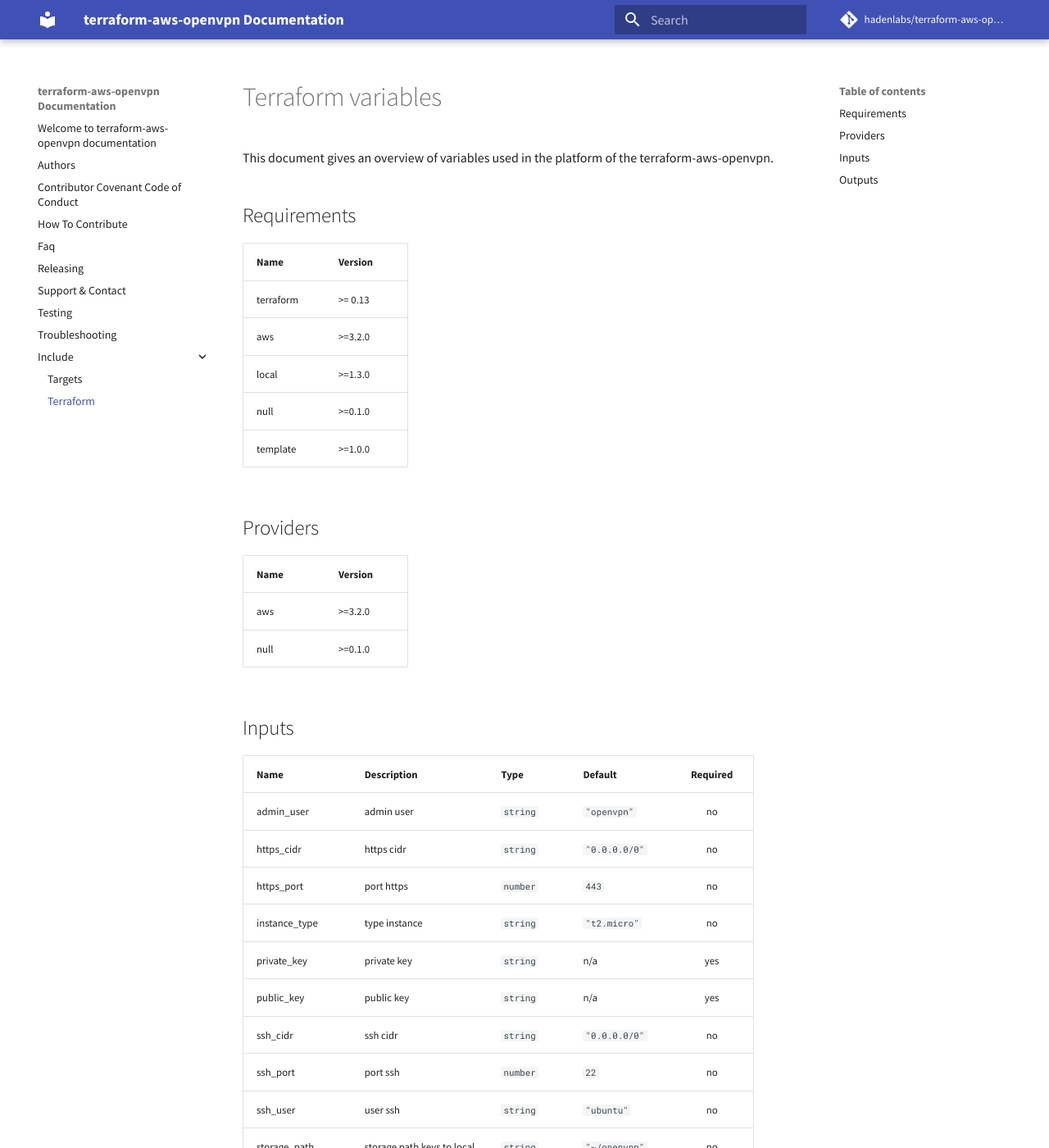
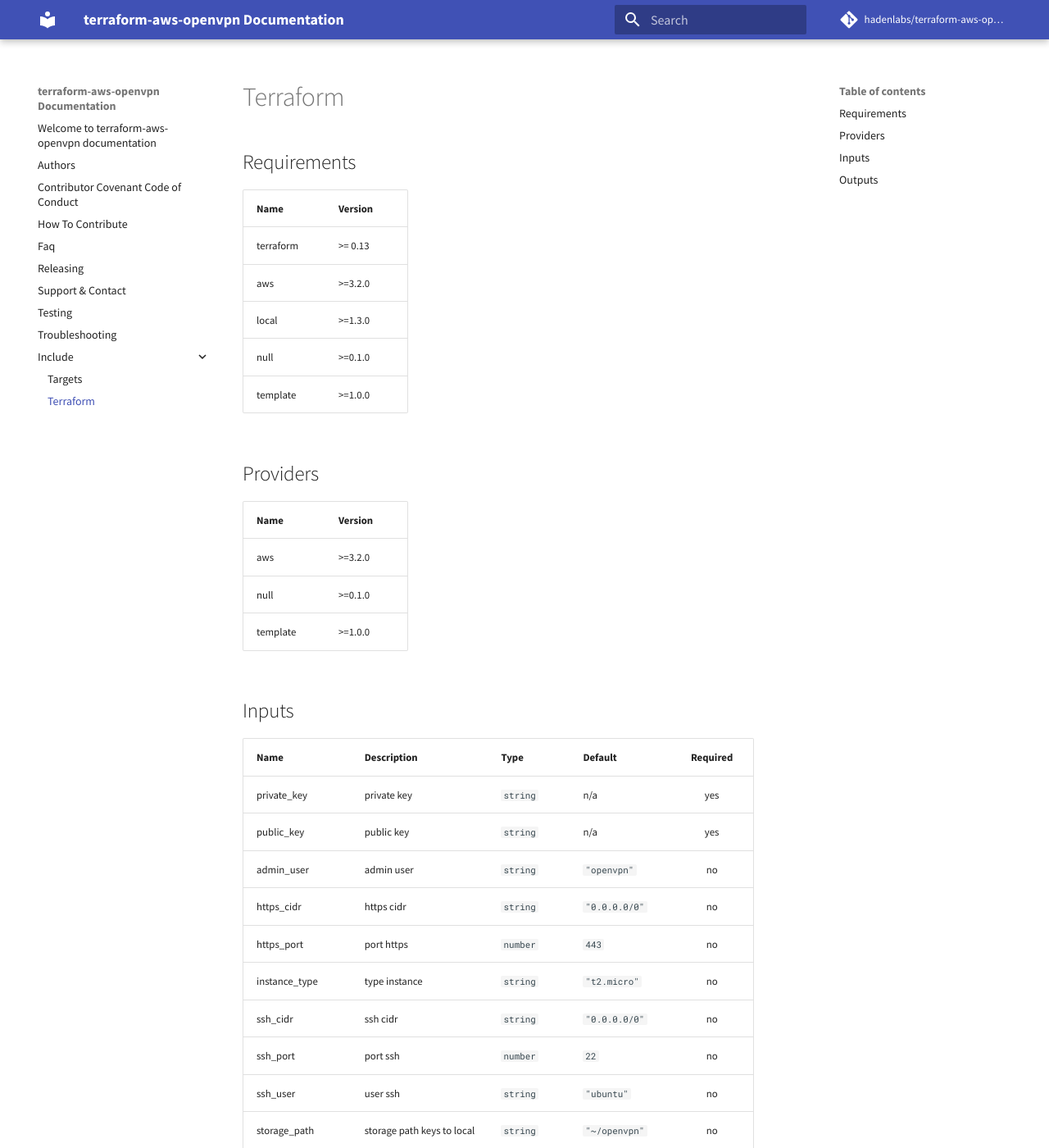
Before and after one commit to hadenlabs/terraform-aws-openvpn, an MkDocs documentation site: the page built from docs/include/terraform.md, in a window 1280 px wide and 1400 px high. Shown: the whole window at 82% size. Built offline with MkDocs 1.6.1 and Material for MkDocs 9.7.7, drawn with Linux system fonts in a browser that asks for light colours; comment, search, counter and statistics services are not loaded.

Commit message:
build: generate vars terraform (#20)

```diff
--- a/docs/include/terraform.md
+++ b/docs/include/terraform.md
@@ -1,9 +1,3 @@
-<!-- DO NOT EDIT. THIS FILE IS GENERATED BY THE MAKEFILE. -->
-
-# Terraform variables
-
-This document gives an overview of variables used in the platform of the terraform-aws-openvpn.
-
 ## Requirements
 
 | Name      | Version |
@@ -16,21 +10,22 @@ This document gives an overview of variables used in the platform of the terrafo
 
 ## Providers
 
-| Name | Version |
-| ---- | ------- |
-| aws  | >=3.2.0 |
-| null | >=0.1.0 |
+| Name     | Version |
+| -------- | ------- |
+| aws      | >=3.2.0 |
+| null     | >=0.1.0 |
+| template | >=1.0.0 |
 
 ## Inputs
 
 | Name              | Description                | Type     | Default         | Required |
 | ----------------- | -------------------------- | -------- | --------------- | :------: |
+| private_key       | private key                | `string` | n/a             |   yes    |
+| public_key        | public key                 | `string` | n/a             |   yes    |
 | admin_user        | admin user                 | `string` | `"openvpn"`     |    no    |
 | https_cidr        | https cidr                 | `string` | `"0.0.0.0/0"`   |    no    |
 | https_port        | port https                 | `number` | `443`           |    no    |
 | instance_type     | type instance              | `string` | `"t2.micro"`    |    no    |
-| private_key       | private key                | `string` | n/a             |   yes    |
-| public_key        | public key                 | `string` | n/a             |   yes    |
 | ssh_cidr          | ssh cidr                   | `string` | `"0.0.0.0/0"`   |    no    |
 | ssh_port          | port ssh                   | `number` | `22`            |    no    |
 | ssh_user          | user ssh                   | `string` | `"ubuntu"`      |    no    |
```
